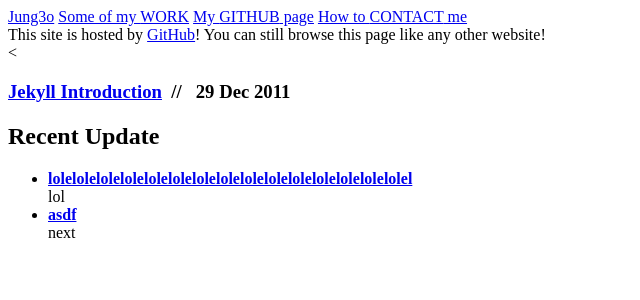
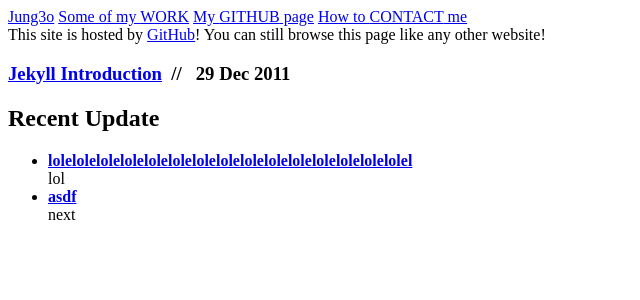
Before and after one commit to jung35/jung3o.github.com, a Jekyll site: the page built from index.md, in a window 1280 px wide. Shown: the top 300 px of the page, without its empty margins (0-640 px from the left). Built offline with Jekyll 4.4.1, drawn with Linux system fonts in a browser that asks for light colours.

Commit message:
Almost done
Being in a rush is bad

```diff
--- a/_includes/themes/jung3o/page.html
+++ b/_includes/themes/jung3o/page.html
@@ -1,6 +1,6 @@
-<div class="page-header">
-  {% if page.title %}<h1>{{ page.title }} {% if page.tagline %} <small>{{ page.tagline }}</small>{% endif %}</h1>{% endif %}<
-</div>
+{% if page.title %}<div class="page-header">
+  <h1>{{ page.title }} {% if page.tagline %} <small>{{ page.tagline }}</small>{% endif %}</h1>
+</div>{% endif %}
 
 <div class="row">
   <div class="span12">
```
